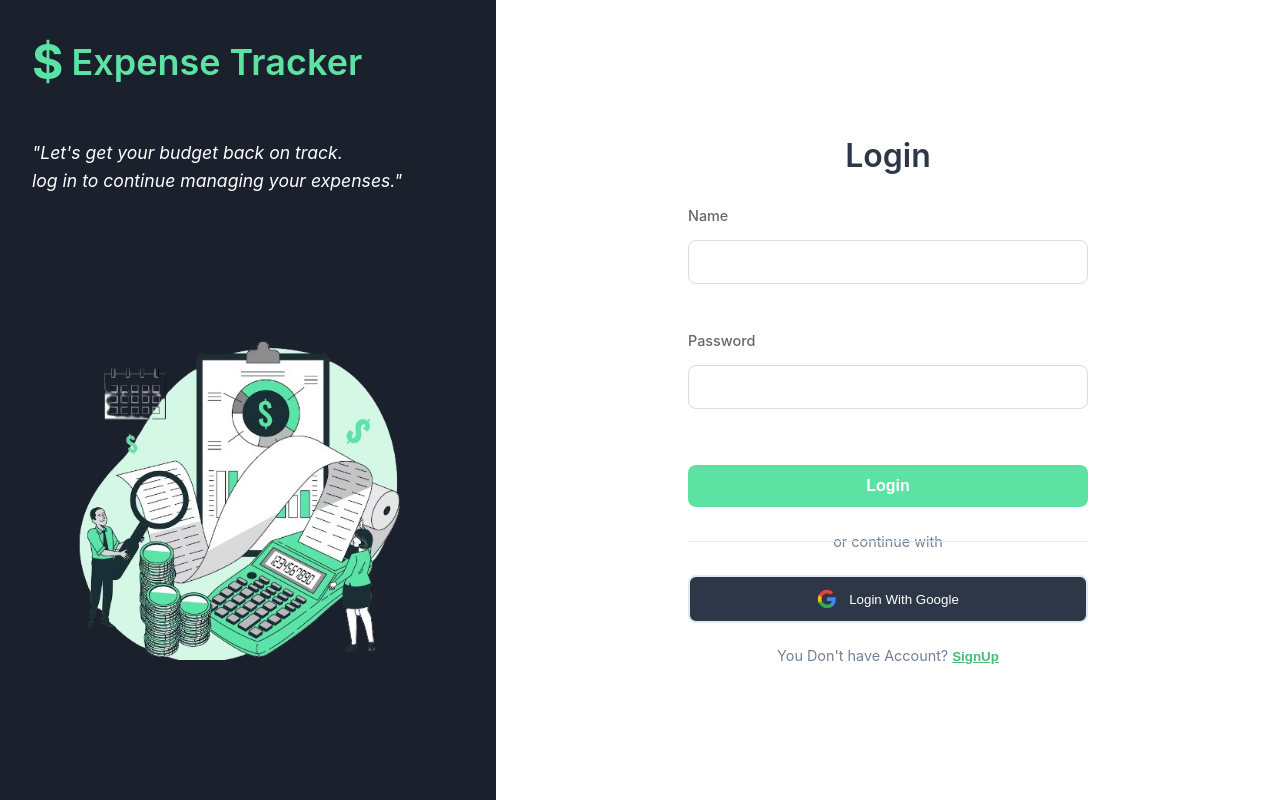
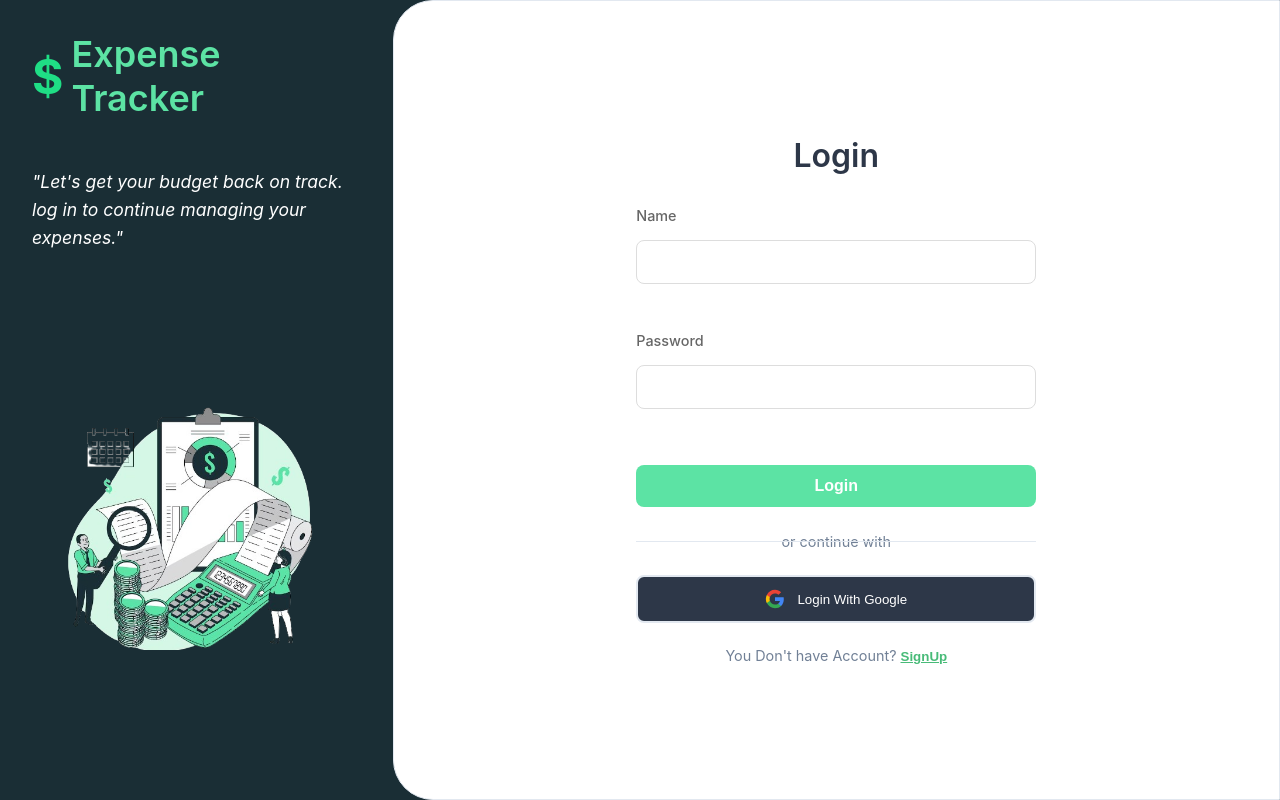
Before and after one commit to Maheeshamihiran/ExpenseTracker, a React (Vite) app in the folder abc/expense_app/: page / in a window 1280 px wide. Built offline with nearby package versions, Linux system fonts and the light colour scheme.

Commit message:
Update styling for signup and login components to enhance UI consistency

```diff
--- a/abc/expense_app/src/App.css
+++ b/abc/expense_app/src/App.css
@@ -5,8 +5,8 @@
 }
 
 .sidebar {
-  width: 300px;
-  background-color: #1a1a1a;
+  width: 350px;
+  background-color: #1A2E35;
   padding: 2rem;
   color: white;
 }
--- a/abc/expense_app/src/Components/Signup/signup.css
+++ b/abc/expense_app/src/Components/Signup/signup.css
@@ -3,15 +3,16 @@
   display: flex;
   height: 100vh;
   width: 100%;
+  background-color: #1A2E35;
   font-family: -apple-system, BlinkMacSystemFont, 'Segoe UI', 'Roboto', 'Oxygen', 'Ubuntu', 'Cantarell', sans-serif;
 }
 
-.signup-left {
-  flex: 0.6;
-  background: linear-gradient(135deg, #2d3748 0%, #1a202c 100%);
+.signup-left-1 {
+  flex: 0.4;
+  background: #1A2E35 100%;
   display: flex;
   flex-direction: column;
-  padding: 2rem;
+  padding: 1rem;
   position: relative;
   overflow: hidden;
 }
@@ -24,7 +25,7 @@
 }
 
 .dollar-icon {
-   color: #5CE3A4;
+   color: #1fde85;
   font-size: 3.0rem;
   font-weight: bold;
 }
@@ -34,28 +35,43 @@
   font-size: 2.25rem;
   font-weight: 600;
 }
-
-.illustration {
-  flex: 1;
-  display: flex;
-  justify-content: center;
-  align-items: center;
-  position: relative;
+.quote-section-1 {
+  margin: 3rem 0 2rem 0;
+  z-index: 10;
 }
 
-.illustration-image {
-  width: 100%;
-  max-width: 500px;
-  height: auto;
-  object-fit:   fill;
+.quote-text-1 {
+  color: white;
+  font-size: 1.1rem;
+  line-height: 1.8;
+  font-style: italic;
+  max-width: 400px;
 }
 
-.signup-right {
+.illustration-1 {
+  position: absolute;
+  top: 50%;
+  left: 500px; /* Adjust as needed */
+  transform: translateY(-40%);
+  z-index: 20;
+  pointer-events: none;
+}
+
+.illustration-image-1 {
+width:400PX;
+height: 400px;
+opacity: 0.2;
+  transition: opacity 0.3s ease;
+}
+
+.signup-right-1 {
   flex: 1;
   background: white;
   display: flex;
   align-items: center;
   justify-content: center;
+  border: white 2px solid;
+  border-radius: 40px 0 0 40px; /* Rounded corners */
   padding: 2rem;
 }
 
--- a/abc/expense_app/src/Components/Signup/signup.tsx
+++ b/abc/expense_app/src/Components/Signup/signup.tsx
@@ -39,23 +39,30 @@ const SignUp: React.FC<SignUpProps> = ({ onSignup, onGoToLogin }) => {
 
   return (
     <div className="signup-container">
-      <div className="signup-left">
+      <div className="signup-left-1">
         <div className="brand">
           <span className="dollar-icon">$</span>
           <span className="brand-text">Expense Tracker</span>
         </div>
+         <div className="quote-section-1">
+          <p className="quote-text-1">
+           "Your financial goals are within reach.<br/>
+            Sign up to start tracking your expenses and<br/>
+            Sign in to keep monitoring your<br/>
+            spending, stay on top of <br/>
+            your budget and make confident<br/>
+            money decisions <br/>
+            every day."
+          </p>
+         </div>
 
-        <div className="illustration">
-          <img
-            src="abc\expense_app\src\components\loginpage\budget185-removebg-preview.png"
-            alt="Expense Tracker Illustration"
-            className="illustration-image"
-          />
-        </div>
+
       </div>
 
-      <div className="signup-right">
+      <div className="signup-right-1">
+
         <div className="signup-form-container">
+
           <h2 className="signup-title">Create a Account</h2>
 
           <form onSubmit={handleSubmit} className="signup-form">
@@ -123,8 +130,17 @@ const SignUp: React.FC<SignUpProps> = ({ onSignup, onGoToLogin }) => {
               Signin
             </button>
           </div>
+
         </div>
+
       </div>
+      <div className="illustration-1">
+          <img
+            src="/budget185-removebg-preview.png"
+            alt="Expense Tracker Illustration"
+            className="illustration-image-1"
+          />
+        </div>
     </div>
   );
 };
--- a/abc/expense_app/src/Components/loginpage/logingpage.css
+++ b/abc/expense_app/src/Components/loginpage/logingpage.css
@@ -3,12 +3,13 @@
   display: flex;
   height: 100vh;
   width: 100%;
+  background-color: #1A2E35;
   font-family: -apple-system, BlinkMacSystemFont, 'Segoe UI', 'Roboto', 'Oxygen', 'Ubuntu', 'Cantarell', sans-serif;
 }
 
 .login-left {
-  flex: 0.6;
-  background:  #1a202c 100%;
+  flex: 0.4;
+  background:  #1A2E35;
   display: flex;
   flex-direction: column;
   padding: 2rem;
@@ -70,6 +71,9 @@
   display: flex;
   align-items: center;
   justify-content: center;
+  border: #e2e8f0 1px solid;
+  border-radius: 40px 0 0 40px; /* Rounded corners */
+
   padding: 2rem;
 }
 
```
